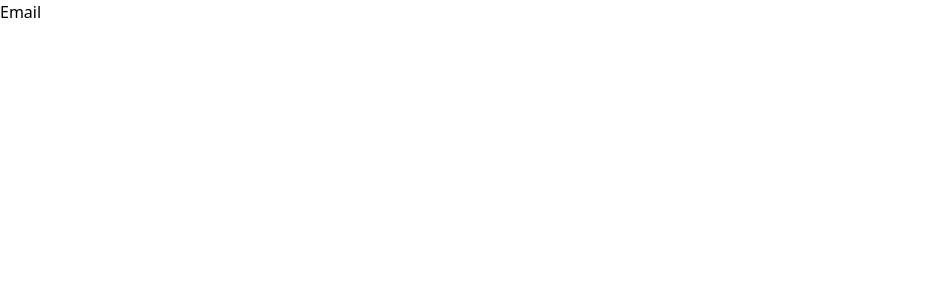
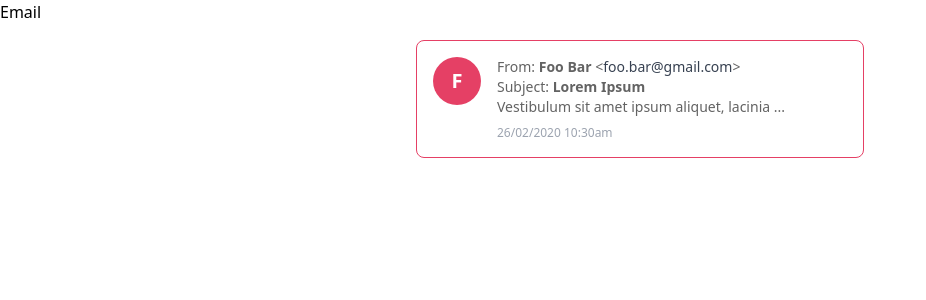
Before and after one commit to RaviPratihast/moonshot-assignment, a React (Vite) app: page /email in a window 1280 px wide. Shown: the top 300 px of the page, without its empty margins (0-926 px from the left). Built offline with nearby package versions, Linux system fonts and the light colour scheme.

Commit message:
Test: testing  email list component.

```diff
--- a/src/pages/EmailPage/Email.jsx
+++ b/src/pages/EmailPage/Email.jsx
@@ -1,5 +1,11 @@
+import { EmailCardComponent } from "../../Component/EmailComponents/EmailCardComponent";
 const Email = () => {
-  return <div>Email</div>;
+  return (
+    <div>
+      Email
+      <EmailCardComponent />
+    </div>
+  );
 };
 
 export { Email };
```
